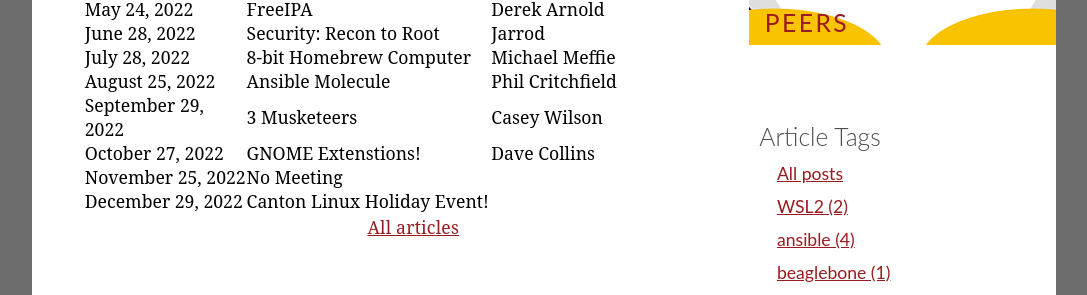
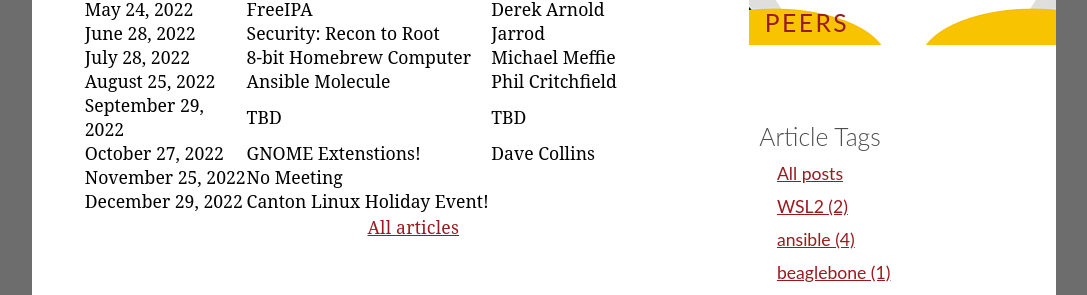
Before and after one commit to CantonLinux/cantonlinux.org, a Jekyll site: the page built from schedule.md, in a window 1280 px wide. Shown: the part 473-768 px from the top of the page, without its empty margins (96-1183 px from the left). Built offline with Jekyll 4.4.1, drawn with Linux system fonts in a browser that asks for light colours.

Commit message:
schedule change

```diff
--- a/schedule.md
+++ b/schedule.md
@@ -48,8 +48,8 @@
 </tr>
 <tr>
   <td>September 29, 2022</td>
-  <td>3 Musketeers</td>
-  <td>Casey Wilson</td>
+  <td>TBD</td>
+  <td>TBD</td>
 </tr>
 <tr>
   <td>October 27, 2022</td>
```
